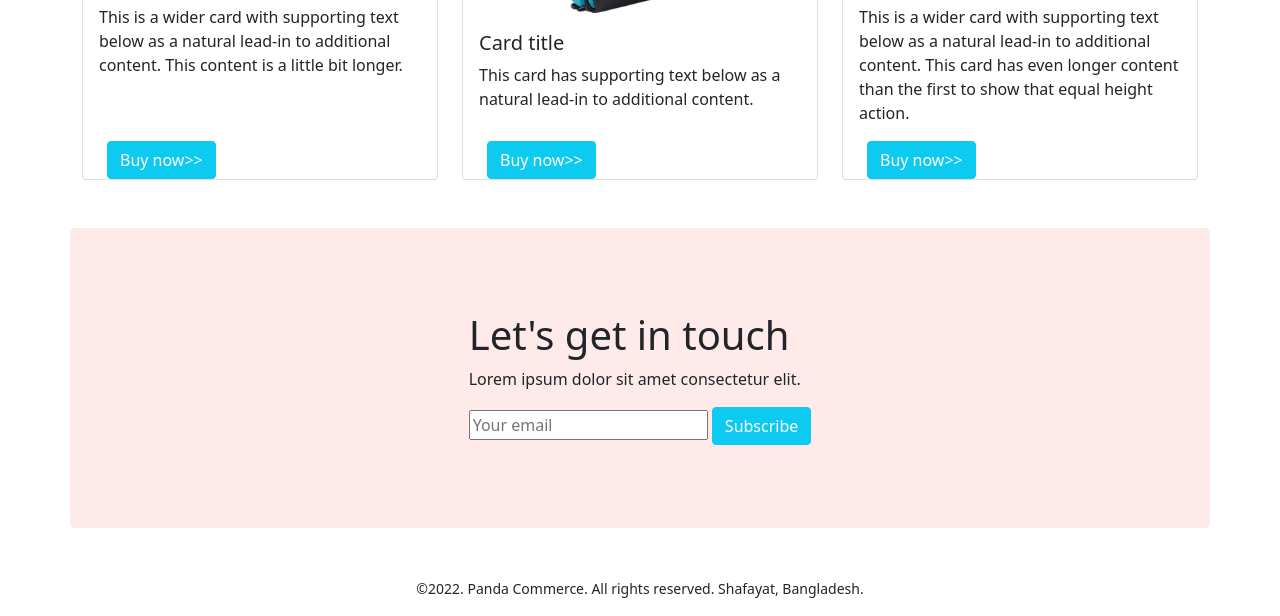
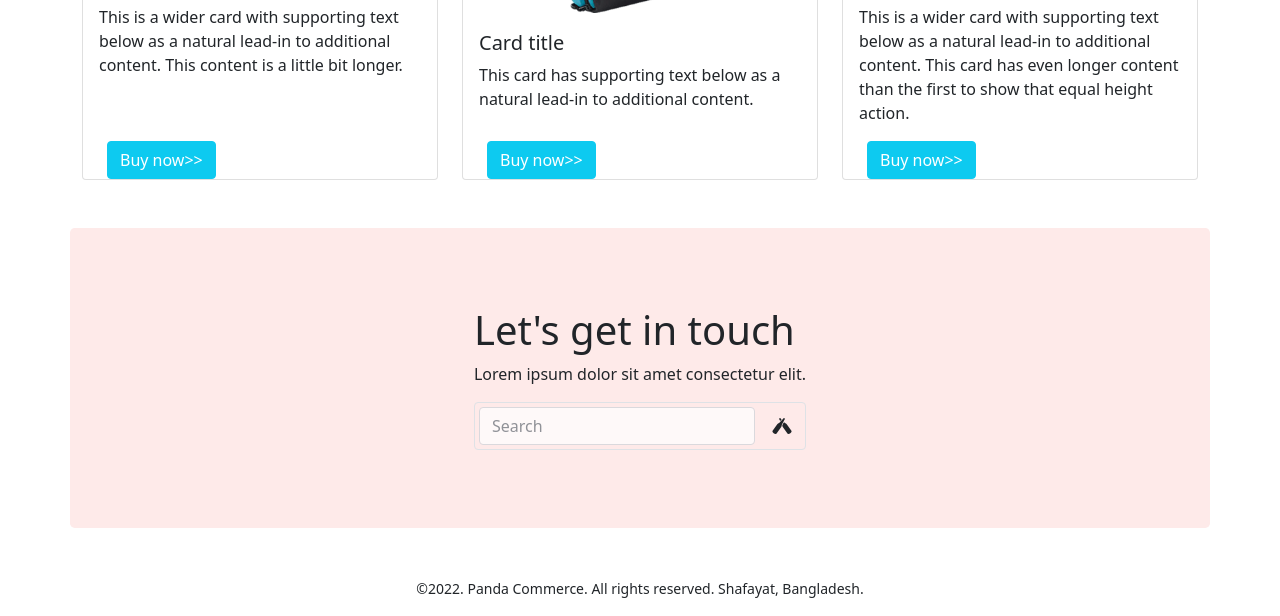
Before and after one commit to Shafayathub/panda-commerce, a plain HTML site: page index.html in a window 1280 px wide. Shown: the part 1820-2436 px from the top of the page. Drawn offline with nearby package versions, Linux system fonts and the light colour scheme.

Commit message:
structure made

```diff
--- a/index.html
+++ b/index.html
@@ -242,11 +242,13 @@
         </section>
         <section class="container rounded-3 mt-5 d-flex justify-content-center align-items-center"
             style="background-color: #FEEAE9; height: 300px;">
-            <div class="">
+            <div class="text-align-center">
                 <h1>Let's get in touch</h1>
                 <p>Lorem ipsum dolor sit amet consectetur elit.</p>
-                <input type="email" name="" placeholder="Your email" id="">
-                <button class="btn btn-info text-white">Subscribe</button>
+                <form class="d-flex border rounded">
+                    <input class="form-control m-1 opacity-75" type="search" placeholder="Search" aria-label="Search">
+                    <button class="btn" type="submit"><i class="fab fa-untappd"></i></i></button>
+                </form>
             </div>
         </section>
     </main>
```
